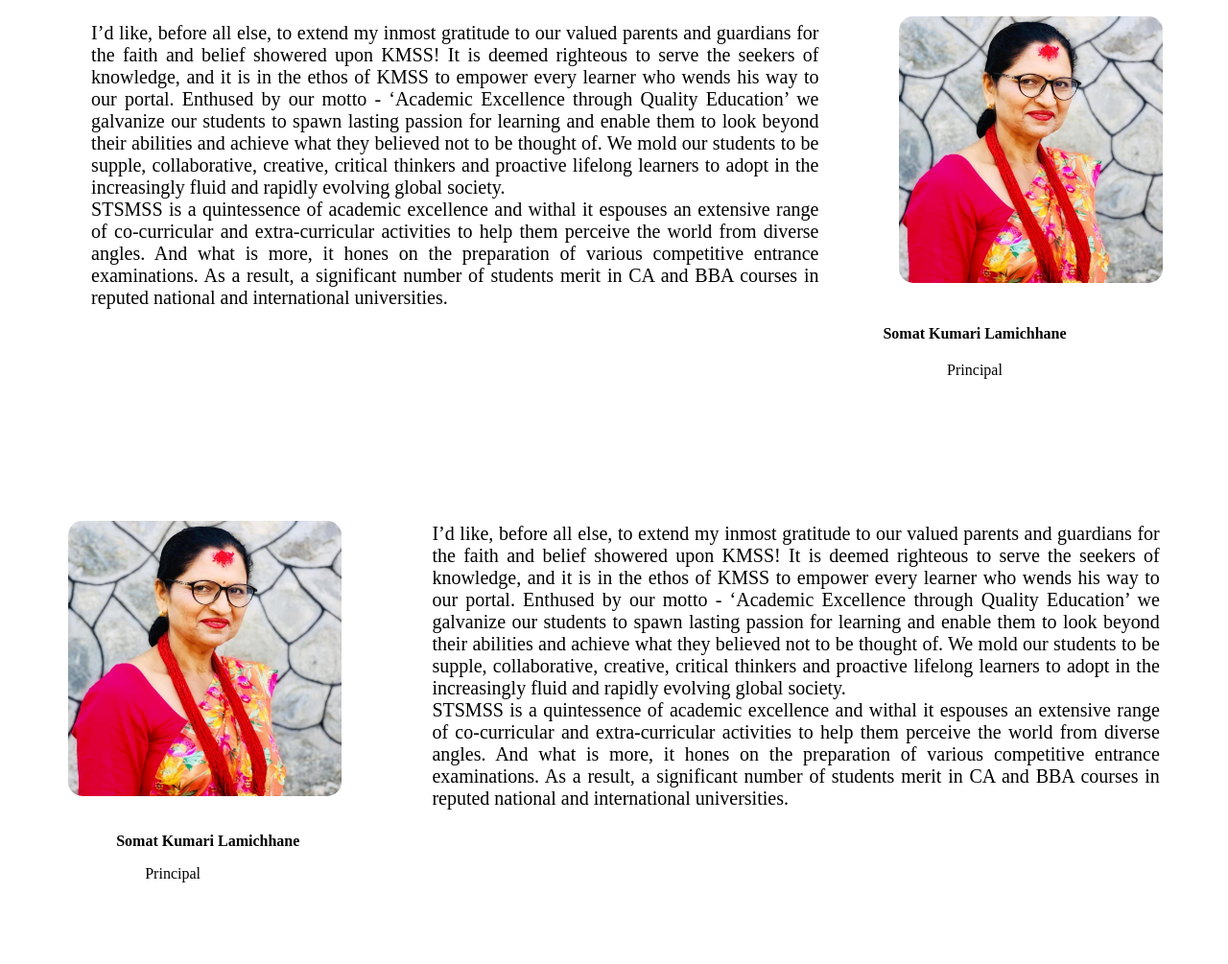
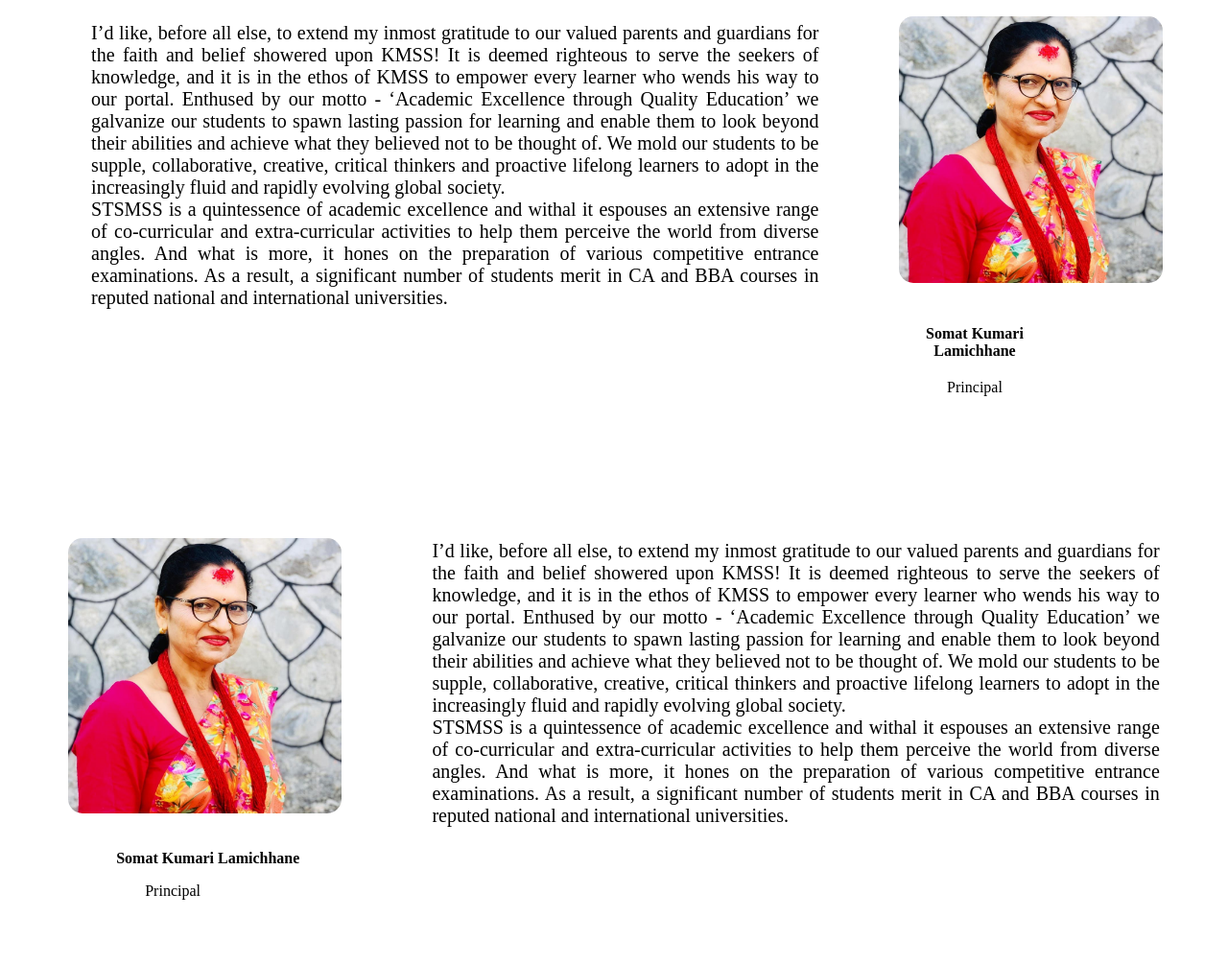
Before and after one commit to notexstudios/stsmss-administration, a plain HTML site: page index.html in a window 1280 px wide. Shown: the part 755-1760 px from the top of the page at 96% size. Drawn offline with Linux system fonts and the light colour scheme.

Commit message:
Update style.css

```diff
--- a/style.css
+++ b/style.css
@@ -72,7 +72,8 @@
 .messages2 .content-right .name{
     font-weight: 600;
     text-align: center;
-    margin: 10px 75px;
+    position:relative;
+    margin: 10px 150px;
 }
 .messages2 .content-right .post{
     margin: 20px 200px;
```
